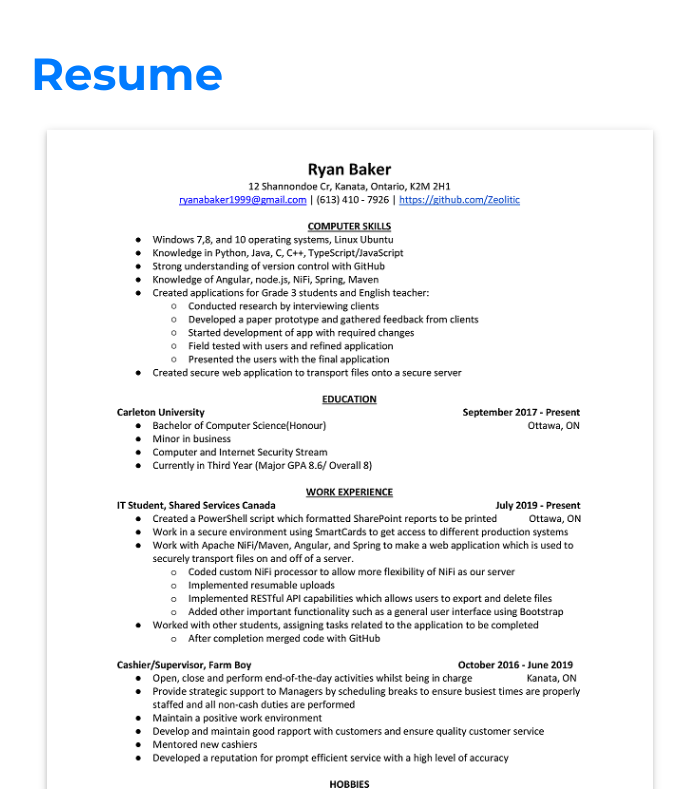
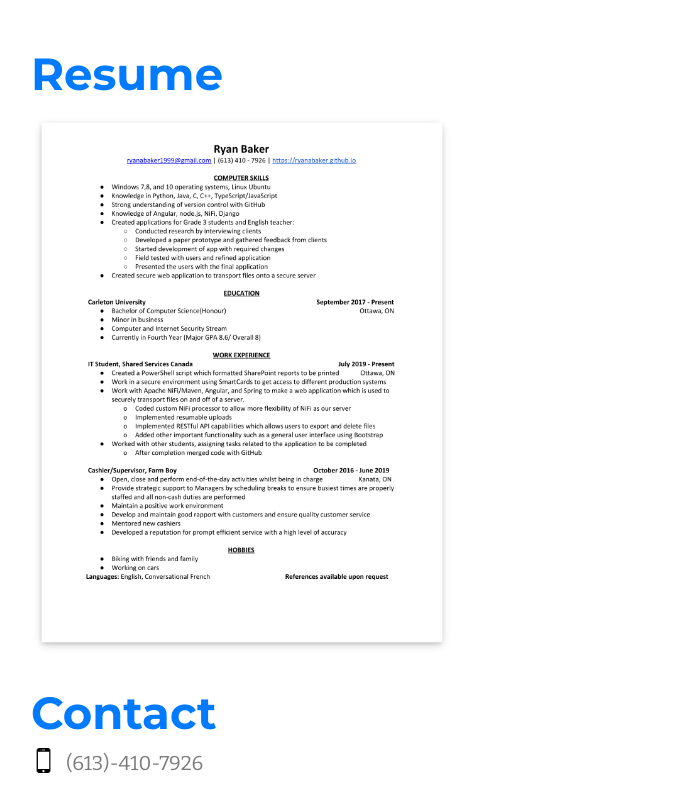
Before and after one commit to Zeolitic/Zeolitic.github.io, an Angular app: page / in a window 1280 px wide. Shown: the part 1431-2220 px from the top of the page, without its empty margins (274-961 px from the left). Built offline with nearby package versions, Linux system fonts and the light colour scheme.

Commit message:
resume again

```diff
--- a/src/app/main/main.component.scss
+++ b/src/app/main/main.component.scss
@@ -250,6 +250,10 @@ p{
   transition: all 0.2s ease-in-out;
   box-shadow: 0 2px 4px 0 rgba(0, 0, 0, 0.15), 0 3px 10px 0 rgba(0, 0, 0, 0.19);
   transform: scale(0.95,0.95);
+  max-width:33vw;
+  max-height:75vh;
+  width: auto;
+  height: auto;
 }
 
 #resume:hover {
```
Also changed, not shown: src/assets/resume.png, 1 other file (tests, documents, lock files or other folders).
